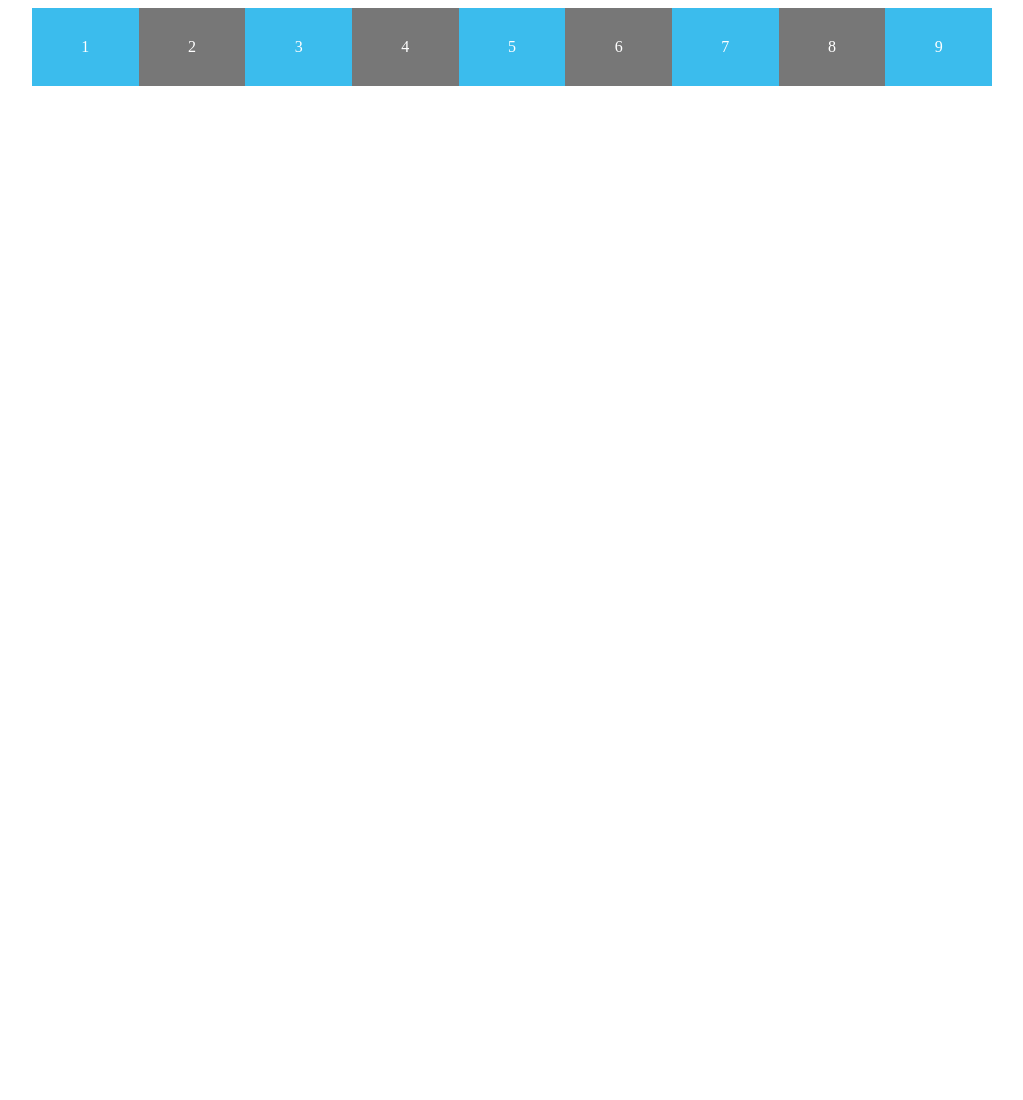
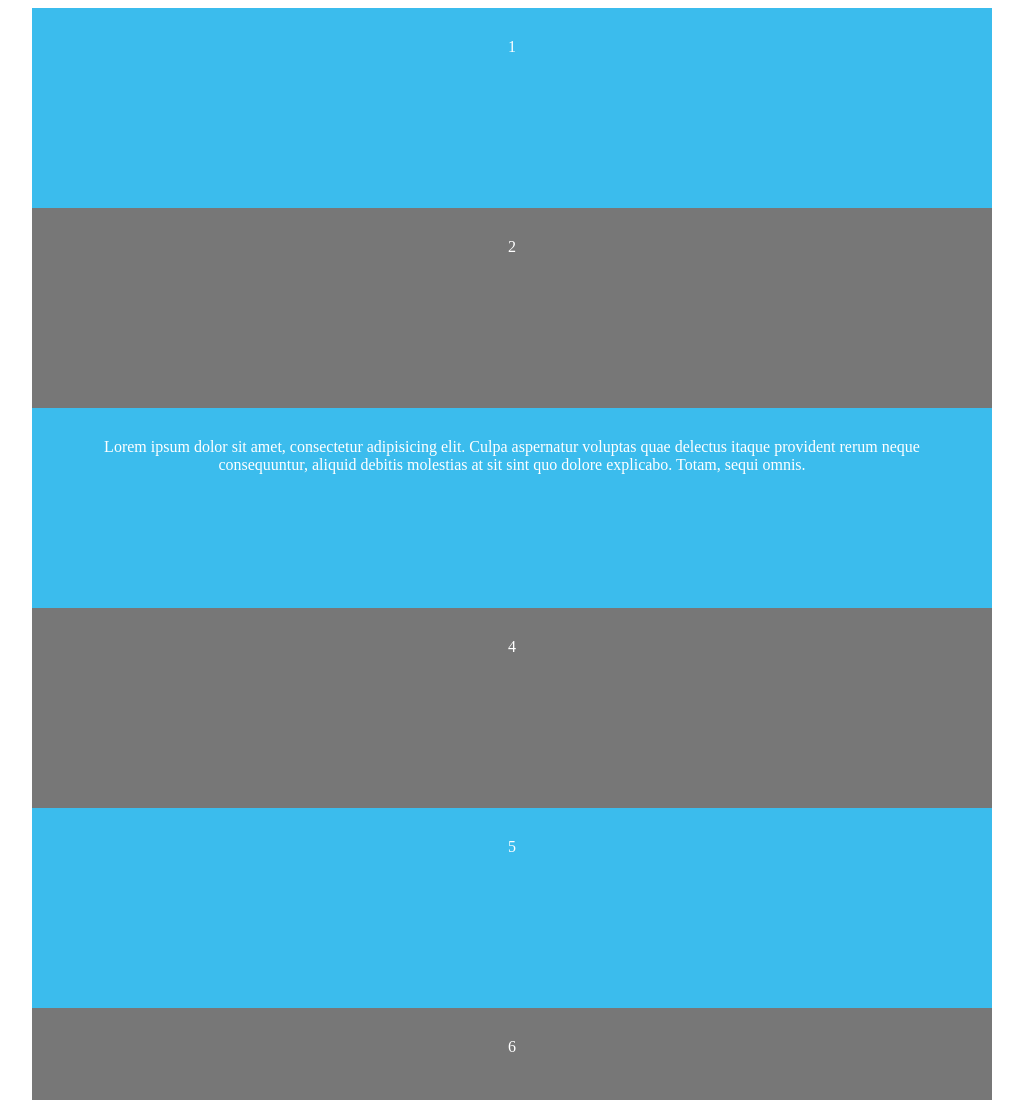
Before and after one commit to elena-vost/grid_practice, a plain HTML site: page index.html in a window 1280 px wide. Shown: the top 1100 px of the page, without its empty margins (128-1151 px from the left). Before the commit the page ends 800 px from the top, so only its background shows below. Drawn offline with Linux system fonts and the light colour scheme.

Commit message:
grid_rows

```diff
--- a/index.html
+++ b/index.html
@@ -14,7 +14,9 @@
             display: grid;
             /*grid-template-columns: 30% 20% 50%;*/
             /*grid-template-columns: 1fr 1fr 1fr;*/
-            grid-template-columns: repeat(9, 1fr);
+            /*grid-template-columns: repeat(3, 1fr);*/
+            grid-template-rows: repeat(3,200px);
+            grid-auto-rows: minmax(200px,auto);
             max-width: 960px;
             margin: 0 auto;
         }
@@ -34,7 +36,7 @@
     <div id="content">
         <div>1</div>
         <div>2</div>
-        <div>3</div>
+        <div>Lorem ipsum dolor sit amet, consectetur adipisicing elit. Culpa aspernatur voluptas quae delectus itaque provident rerum neque consequuntur, aliquid debitis molestias at sit sint quo dolore explicabo. Totam, sequi omnis. </div>
         <div>4</div>
         <div>5</div>
         <div>6</div>
```
